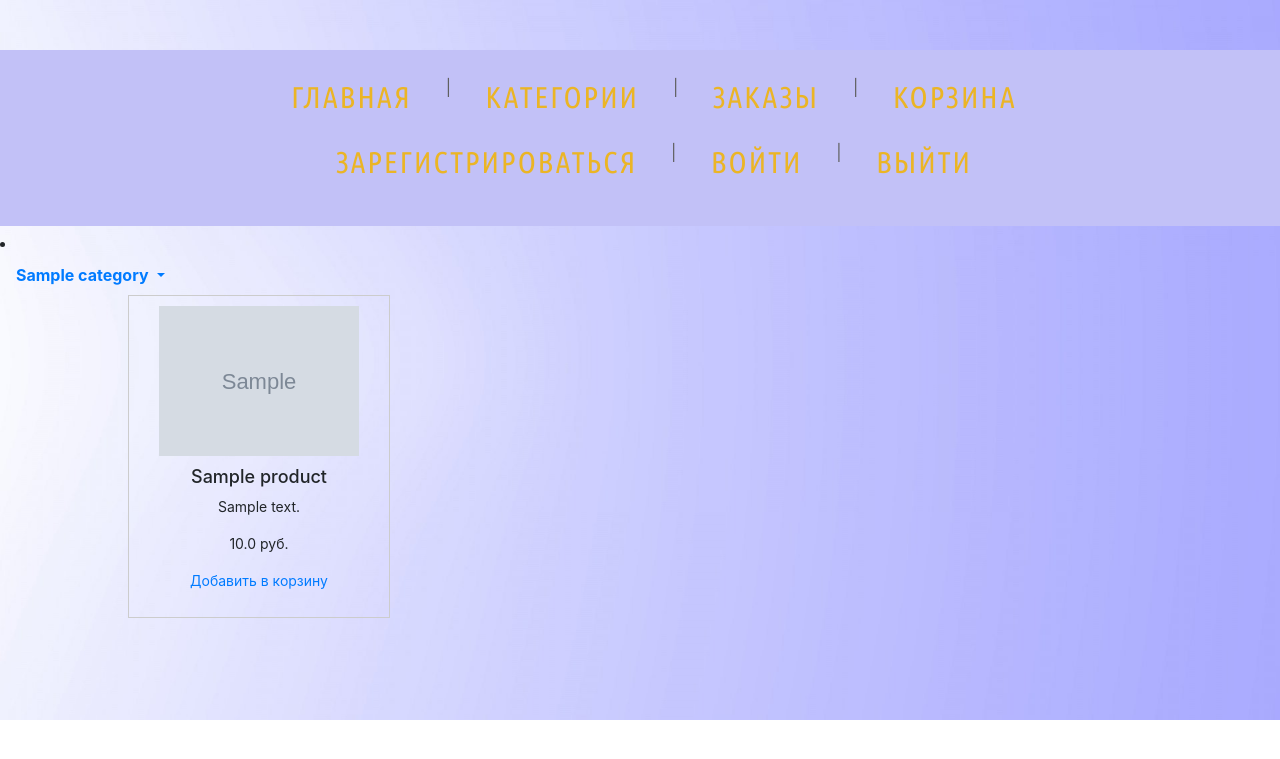
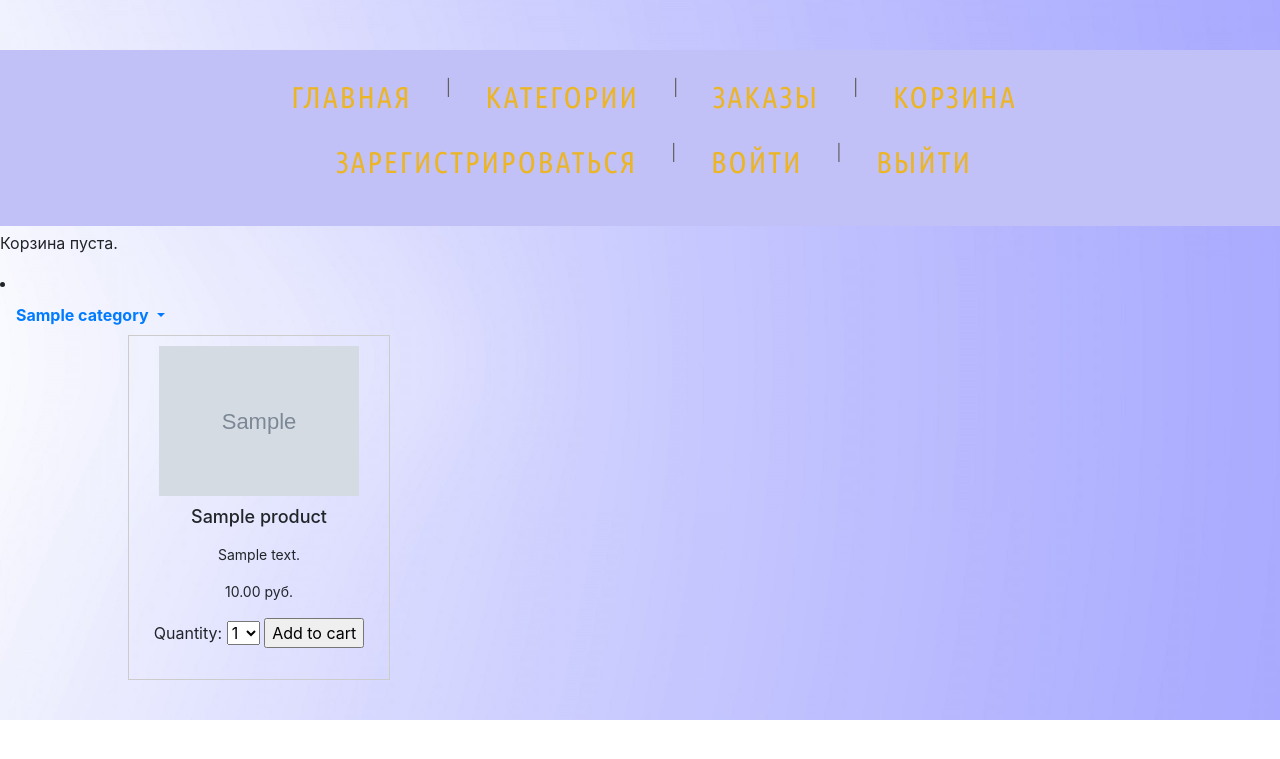
Before and after one commit to lenkoran26/e-shop, a Django app: a page that uses products/templates/products/base.html in a window 1280 px wide. Shown: the top 759 px of the page. Run offline with Django 4.2, Linux system fonts and the light colour scheme; tables that the repository leaves empty hold one stand-in row (values such as "Sample post"); grey boxes marked "Sample" are stand-in pictures; some libraries are stand-ins or nearby versions.

Commit message:
cart_add

```diff
--- /dev/null
+++ b/cart/context_processors.py
@@ -0,0 +1,5 @@
+from .views import Cart
+
+
+def cart(request):
+    return {'cart': Cart(request)}
--- a/cart/urls.py
+++ b/cart/urls.py
@@ -6,7 +6,7 @@ from .views import *
 app_name = 'cart'
 urlpatterns = [
     path('', cart_detail, name='cart-detail'),
-    path('add/<int:product_id>/', cart_add, name='cart_add'),
-    path('remove/<int:product_id>/', cart_remove, name='cart_remove'),
+    path('add/<int:product_id>/', cart_add, name='cart-add'),
+    path('remove/<int:product_id>/', cart_remove, name='cart-remove'),
 
 ]
--- a/cart/views.py
+++ b/cart/views.py
@@ -43,30 +43,20 @@ class Cart:
             self.save()
 
 
-    # def __iter__(self):
-    #     product_ids = self.cart.keys()
-    #     products = Products.objects.filter(id__in=product_ids)
-    #     cart = self.cart.copy()
-
-    #     for product in products:
-    #         cart[str(product.id)]['product'] = product
-
-    #     for item in cart.values():
-    #         item['price'] = Decimal(item['price'])
-    #         item['total_price'] = item['price'] * item['quantity']
-    #         yield item
-
     def __iter__(self):
         product_ids = self.cart.keys()
-        # получение объектов product и добавление их в корзину
         products = Products.objects.filter(id__in=product_ids)
+        cart = self.cart.copy()
+
         for product in products:
-            self.cart[str(product.id)]['product'] = product
+            cart[str(product.id)]['product'] = product
 
-        for item in self.cart.values():
+        for item in cart.values():
             item['price'] = Decimal(item['price'])
             item['total_price'] = item['price'] * item['quantity']
             yield item
+
+
 
 
     def __len__(self):
@@ -74,7 +64,7 @@ class Cart:
 
 
     def get_total_price(self):
-        return sum(Decimal(item['price'] * item['quantity'] for item in self.cart.values()))
+        return sum(Decimal(item['price']) * item['quantity'] for item in self.cart.values())
 
 
     def clear(self):
@@ -105,10 +95,13 @@ def cart_remove(request, product_id):
     product = get_object_or_404(Products, id=product_id)
     cart.remove(product)
 
-    return redirect('cart:cart_detail')
+    return redirect('cart:cart-detail')
 
 
 def cart_detail(request):
     cart = Cart(request)
-
+    for item in cart:
+        item['update_quantity_form'] = CartAddProductForm(initial={
+            'quantity': item['quantity'],
+            'override': True})
     return render(request, 'cart/cart-detail.html', {'cart': cart})
--- a/market/settings.py
+++ b/market/settings.py
@@ -70,6 +70,7 @@ TEMPLATES = [
                 'django.contrib.auth.context_processors.auth',
                 'django.contrib.messages.context_processors.messages',
                 'products.views.get_category',
+                'cart.context_processors.cart',
 
             ],
         },
--- a/market/urls.py
+++ b/market/urls.py
@@ -25,11 +25,10 @@ from market import settings
 
 urlpatterns = [
     path('admin/', admin.site.urls),
-    path('', include(urls_products)),
     path('users/', include(urls_users)),
     path('cart/', include(urls_cart)),
     path('orders/', include(urls_orders)),
-
+	path('', include(urls_products)),
 ]
 
 if settings.DEBUG:
--- a/products/models.py
+++ b/products/models.py
@@ -55,7 +55,7 @@ class SubCategory(models.Model):
 class Products(models.Model):
     name = models.CharField(max_length=128, unique=True, verbose_name='Название товара')
     description = models.TextField(max_length=1000, verbose_name='Описание товара')
-    price = models.FloatField(verbose_name='Цена товара')
+    price = models.DecimalField(max_digits=10, decimal_places=2, verbose_name='Цена товара')
     slug = models.SlugField(max_length=148, unique=True, verbose_name='URL-имя', editable=False)
     is_available = models.BooleanField(default=True, verbose_name='Доступность товара')
     created_at = models.DateField(auto_now_add=True, verbose_name='Дата добавления товара')
--- a/products/templates/products/base.html
+++ b/products/templates/products/base.html
@@ -33,6 +33,21 @@
           <li><a href="">Выйти</a></li>
       </ul>
     </div>
+    <div class="cart">
+      {% with total_items=cart|length %}
+      {% if total_items > 0 %}
+      <p class="text-right">
+      Корзина:
+      <a href="{% url "cart:cart-detail"%}">
+        {{ total_items }} ед. -
+        {{ cart.get_total_price }} руб.
+      </a>
+      {% else %}
+      Корзина пуста.
+      {% endif %}
+      {% endwith %}
+    </p>
+    </div>
 
     {% for c in category_list  %}
     <li class="nav-item dropdown">
--- a/products/templates/products/product-list.html
+++ b/products/templates/products/product-list.html
@@ -17,9 +17,15 @@
       {% endif %}
 
         <h2>{{ prod.name }}</h2>
-        <p>{{ prod.description }}</p>
+        <p>{{ prod.description|linebreaks }}</p>
         <p>{{ prod.price }} руб.</p>
-        <p><a href="{% url 'products:add-to-cart' prod.slug%}">Добавить в корзину</a></p>
+        <p>
+          <form action="{% url "cart:cart-add" prod.id %}" method="post">
+            {{ cart_product_form }}
+            {% csrf_token %}
+            <input type="submit" value="Add to cart">
+          </form>
+        </p>
       </div>
     {% endfor %}
     </div>
--- a/products/views.py
+++ b/products/views.py
@@ -3,6 +3,8 @@ from django.forms.models import BaseModelForm
 from django.shortcuts import get_object_or_404, render
 from django.http import HttpRequest, HttpResponse
 from django.views.generic import CreateView, ListView, DetailView
+
+from cart.forms import CartAddProductForm
 from .models import Category, SubCategory, Products
 from .forms import CategoryForm, SubCategoryForm, ProductForm
 from django.urls import reverse_lazy
@@ -89,6 +91,12 @@ class ProductListView(ListView):
         queryset = Products.objects.filter(subcategory__slug = slug)
         return queryset
 
+    def get_context_data(self, **kwargs: Any) -> Dict[str, Any]:
+        context = super().get_context_data(**kwargs)
+        cart_product_form = CartAddProductForm()
+        context['cart_product_form'] = cart_product_form
+        return context
+
 
 def get_category(self):
     category = Category.objects.all()
```
Also changed, not shown: cart/templates/cart/cart-detail.html (+31 -20 lines), static/img/no-image.png, 4 other files.
